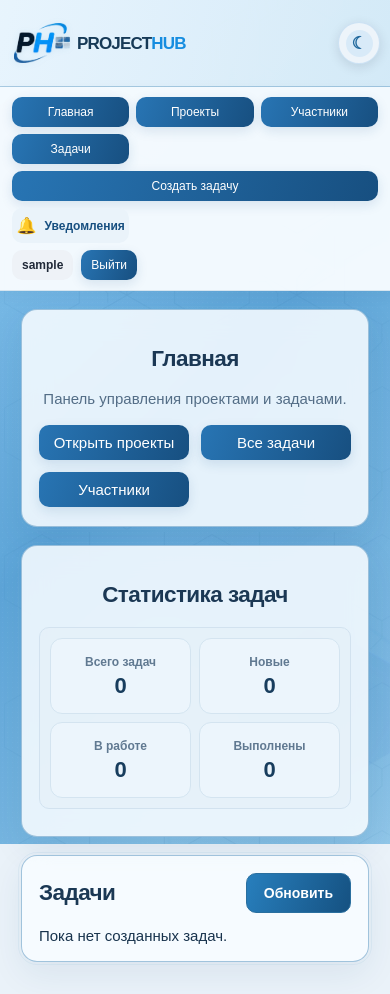
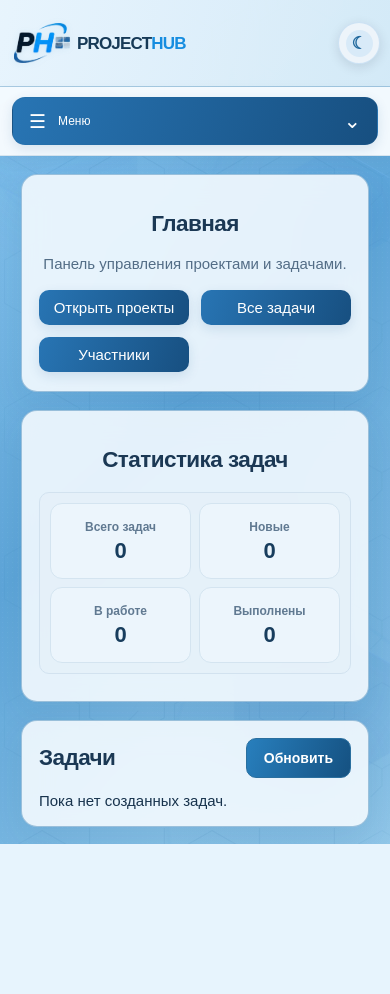
Before and after one commit to MaksimRag/kanban_board, a Flask app: page /dashboard in a window 390 px wide. After the commit the page ends 844 px from the top, so only its background shows below. Run offline with Flask 3, Linux system fonts and the light colour scheme; the visitor is signed in with stand-in values (Sample User, id 1); data that the repository does not hold is empty; some libraries are stand-ins or nearby versions; some web fonts are replaced.

Commit message:
Тест на телефоне #2

```diff
--- a/static/css/style.css
+++ b/static/css/style.css
@@ -1084,59 +1084,82 @@ html[data-theme="dark"] .account-modal .menu-action.back-action:hover {
 }
 
 
-/* PROJECTHUB mobile refinement: notification dialog and navigation spacing */
-@media (max-width: 760px) {
-  nav > a[href="/task-form"] {
-    grid-column: 1 / -1 !important;
-    width: 100% !important;
+/* PROJECTHUB mobile navigation: one compact dropdown instead of scattered links */
+.mobile-menu-toggle { display:none; }
+.nav-links { display:contents; }
+@media (max-width:760px) {
+  nav.site-navigation {
+    display:flex!important;
+    flex-direction:column!important;
+    align-items:stretch!important;
+    gap:0!important;
+    width:100%!important;
+    padding:12px 14px!important;
+    box-sizing:border-box;
   }
-  .notifications-dialog-head {
-    display: flex !important;
-    flex-direction: column !important;
-    align-items: stretch !important;
-    justify-content: flex-start !important;
-    gap: 12px !important;
-    margin-bottom: 16px !important;
+  .mobile-menu-toggle {
+    display:flex!important;
+    align-items:center!important;
+    justify-content:space-between!important;
+    gap:12px!important;
+    width:100%!important;
+    min-height:48px!important;
+    padding:11px 16px!important;
+    border:1px solid rgba(38,103,151,.18)!important;
+    border-radius:13px!important;
+    background:linear-gradient(110deg,#2875b4,#174f80)!important;
+    color:#fff!important;
+    font:600 15px/1.2 inherit!important;
+    box-shadow:0 4px 12px rgba(23,79,128,.13)!important;
+    cursor:pointer;
   }
-  .notifications-dialog-head h2 {
-    width: 100% !important;
-    margin: 0 !important;
-    text-align: left !important;
+  .mobile-menu-icon { font-size:19px;line-height:1; }
+  .mobile-menu-chevron { margin-left:auto;font-size:21px;transition:transform .18s ease; }
+  .mobile-menu-toggle[aria-expanded="true"] .mobile-menu-chevron { transform:rotate(180deg); }
+  .nav-links {
+    display:none!important;
+    width:100%!important;
+    min-width:0!important;
+    padding:10px 0 0!important;
+    grid-template-columns:repeat(2,minmax(0,1fr))!important;
+    gap:8px!important;
+    align-items:stretch!important;
   }
-  .notifications-head-actions {
-    display: flex !important;
-    flex-direction: row !important;
-    flex-wrap: nowrap !important;
-    align-items: center !important;
-    justify-content: flex-end !important;
-    gap: 8px !important;
-    width: 100% !important;
-    min-width: 0 !important;
+  .nav-links.is-open { display:grid!important; }
+  .nav-links > a,
+  .nav-links > button,
+  .nav-links .user-panel > button {
+    display:flex!important;
+    align-items:center!important;
+    justify-content:center!important;
+    width:100%!important;
+    min-width:0!important;
+    min-height:43px!important;
+    box-sizing:border-box!important;
+    margin:0!important;
+    padding:9px 8px!important;
+    text-align:center!important;
+    white-space:normal!important;
+    overflow-wrap:anywhere!important;
+    font-size:14px!important;
+    line-height:1.2!important;
   }
-  #clearNotifications {
-    flex: 0 1 auto !important;
-    min-width: 0 !important;
-    max-width: calc(100% - 46px) !important;
-    padding: 9px 12px !important;
-    font-size: 13px !important;
-    line-height: 1.25 !important;
-    white-space: normal !important;
-  }
-  .notifications-close {
-    flex: 0 0 38px !important;
-    width: 38px !important;
-    min-width: 38px !important;
-    height: 38px !important;
-    margin: 0 !important;
-  }
-  .notifications-dialog {
-    width: min(570px, calc(100vw - 28px)) !important;
-    max-width: calc(100vw - 28px) !important;
-    max-height: calc(100dvh - 32px) !important;
-    box-sizing: border-box !important;
+  .nav-links .nav-notifications { grid-column:1/-1!important; }
+  .nav-links .user-panel {
+    grid-column:1/-1!important;
+    display:grid!important;
+    grid-template-columns:minmax(0,1fr) minmax(0,1fr)!important;
+    gap:8px!important;
+    width:100%!important;
+    min-width:0!important;
+    margin:0!important;
   }
 }
-@media (max-width: 380px) {
-  #clearNotifications { font-size: 12px !important; padding: 8px 9px !important; }
-  .notifications-dialog { padding: 14px !important; }
+@media(max-width:420px) {
+  nav.site-navigation { padding:10px 12px!important; }
+  .mobile-menu-toggle { min-height:46px!important; }
+  .nav-links { gap:7px!important; }
+  .nav-links > a,.nav-links > button,.nav-links .user-panel > button {
+    min-height:41px!important;font-size:13px!important;
+  }
 }
--- a/static/js/main.js
+++ b/static/js/main.js
@@ -1,3 +1,28 @@
+
+/* Mobile navigation dropdown */
+const mobileMenuToggle = document.getElementById("mobileMenuToggle");
+const primaryNavLinks = document.getElementById("primaryNavLinks");
+
+function closeMobileMenu() {
+  if (!mobileMenuToggle || !primaryNavLinks) return;
+  mobileMenuToggle.setAttribute("aria-expanded", "false");
+  primaryNavLinks.classList.remove("is-open");
+}
+mobileMenuToggle?.addEventListener("click", () => {
+  const isOpen = mobileMenuToggle.getAttribute("aria-expanded") === "true";
+  mobileMenuToggle.setAttribute("aria-expanded", String(!isOpen));
+  primaryNavLinks?.classList.toggle("is-open", !isOpen);
+});
+primaryNavLinks?.querySelectorAll("a").forEach(link => {
+  link.addEventListener("click", closeMobileMenu);
+});
+document.addEventListener("click", event => {
+  if (!event.target.closest(".site-navigation")) closeMobileMenu();
+});
+document.addEventListener("keydown", event => {
+  if (event.key === "Escape") closeMobileMenu();
+});
+
 const accountToggle = document.getElementById("accountToggle");
 const accountBackdrop = document.getElementById("accountModalBackdrop");
 const accountMessage = document.getElementById("accountMessage");
--- a/templates/base.html
+++ b/templates/base.html
@@ -37,7 +37,15 @@
   </button>
 </header>
 
-<nav>
+<nav class="site-navigation" aria-label="Основная навигация">
+  <button class="mobile-menu-toggle" id="mobileMenuToggle" type="button"
+          aria-expanded="false" aria-controls="primaryNavLinks">
+    <span class="mobile-menu-icon" aria-hidden="true">☰</span>
+    <span>Меню</span>
+    <span class="mobile-menu-chevron" aria-hidden="true">⌄</span>
+  </button>
+
+  <div class="nav-links" id="primaryNavLinks">
     <a href="/dashboard">Главная</a>
     <a href="/projects-page">Проекты</a>
     <a href="/users-page">Участники</a>
@@ -54,10 +62,8 @@
       <button class="username" id="accountToggle" type="button" aria-haspopup="dialog" aria-expanded="false">
         {{ session.get("username", "") }}
       </button>
-
-    <button class="btn logout-btn" type="button" data-action="logout">
-      Выйти
-    </button>
+      <button class="btn logout-btn" type="button" data-action="logout">Выйти</button>
+    </div>
   </div>
 </nav>
 
```
Lines whose indentation alone changed are shown as unchanged.
